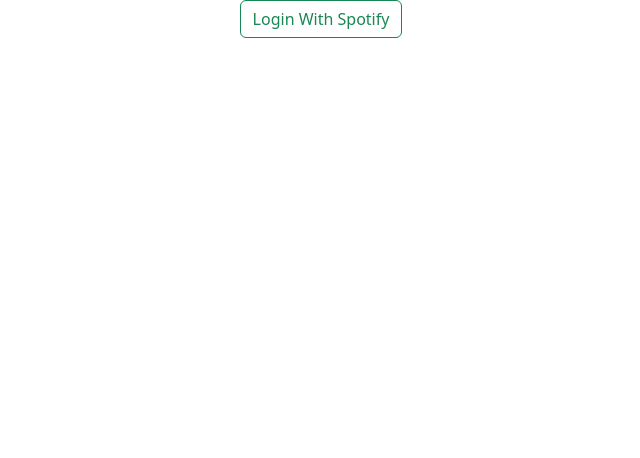
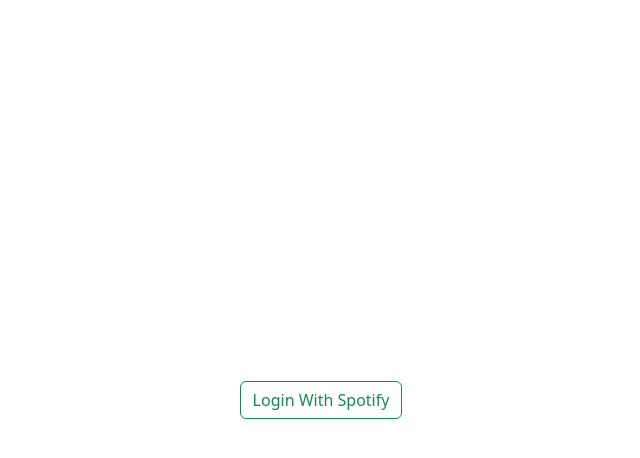
Before and after one commit to MarioMaliqi/statify-frontend, a React (Create React App) app: page / in a window 1280 px wide. Shown: the top 458 px of the page, without its empty margins (319-959 px from the left). Built offline with nearby package versions, Linux system fonts and the light colour scheme; what spotify-web-api-node would draw is missing.

Commit message:
CENTERED THE FUCKING BUTTON LETTTTTSSSSS GOOOOOOO

```diff
--- a/public/index.html
+++ b/public/index.html
@@ -12,6 +12,11 @@
   </head>
   <body>
     <noscript>You need to enable JavaScript to run this app.</noscript>
+    <style>
+      html, body, #root, #app, #app>div {
+        height: 100%
+      }
+    </style>
     <div id="root"></div>
   </body>
 </html>
--- a/src/Login.js
+++ b/src/Login.js
@@ -9,13 +9,8 @@
 
 export default function Login() {
   return (
-
-    <div className="container-fluid">
-      <div className="d-flex align-items-center">
-        <div className="col text-center">
-          <a className="btn btn-outline-success " href={AUTH_URL}>Login With Spotify</a>
-        </div>
-      </div>
+    <div className="d-flex align-items-center justify-content-center" style={{height: "100%"}}>
+      <a className="btn btn-outline-success " href={AUTH_URL}>Login With Spotify</a>
     </div>
   );
 }
--- a/src/Router.js
+++ b/src/Router.js
@@ -36,7 +36,7 @@
       <BrowserRouter>
         <accessTokenContext.Provider value={[accessToken, setAccessToken]}>
           <Routes>
-            <Route path="/" element={<Login />}>
+            <Route path="/" element={<Login/>}>
             </Route>
             <Route path="/callback" element={<Callback />}>
             </Route>
--- a/src/pages/Recommendations.js
+++ b/src/pages/Recommendations.js
@@ -8,7 +8,6 @@
   return (
     <>
      <div>
-      yoyo
      </div>
     </>
   )
```
